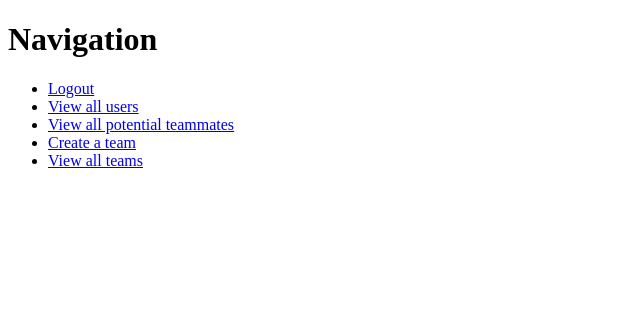
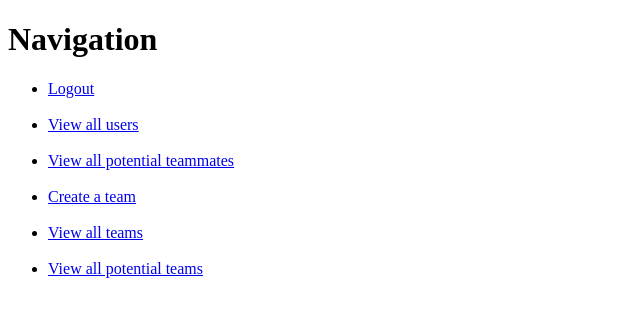
Before and after one commit to naomi397liu/Team-Connect, a Flask app: page /nav in a window 1280 px wide. Shown: the top 317 px of the page, without its empty margins (0-640 px from the left). Run offline with Flask 2, Linux system fonts and the light colour scheme.

Commit message:
Potential Teams to join added

```diff
--- a/server.py
+++ b/server.py
@@ -102,7 +102,7 @@ def show_player(user_id):
 
     return render_template('user_details.html', user_profile = user_profile, shared_teams=shared_teams, players=players)
 
-@app.route('/search')
+@app.route('/search_users')
 def search():
     """ see teammates that share your city and sport """
     #collect current user info
@@ -124,6 +124,16 @@ def display_teams():
     """ displays all teams"""
     teams = crud.get_teams()
     return render_template('teams.html', teams=teams)
+
+@app.route('/search_teams')
+def display_potential_teams():
+    """ Diaplay teams to a usre that matches their city and sport"""
+    flash(f"These are all the potential teams you could join based on your location and activity interest!")
+    profile = crud.get_player_by_id(session['current_user'])
+    #collect matching info
+    potential_teams = crud.get_team_by_sport_city(profile.sport, profile.city)
+
+    return render_template('findteams.html', potential_teams=potential_teams)
 
 @app.route('/createteam')
 def create_team():
--- a/templates/nav.html
+++ b/templates/nav.html
@@ -4,10 +4,11 @@
 
     {% block body %}
         <ul>
-            <li><a href="/">Logout</a></li>
-            <li><a href="/users">View all users</a></li>
-            <li><a href="/search">View all potential teammates</a></li>
-            <li><a href="/createteam">Create a team</a></li>
-            <li><a href="/teams">View all teams</a></li>
+            <li><a href="/">Logout</a></li><br>
+            <li><a href="/users">View all users</a></li><br>
+            <li><a href="/search_users">View all potential teammates</a></li><br>
+            <li><a href="/createteam">Create a team</a></li><br>
+            <li><a href="/teams">View all teams</a></li><br>
+            <li><a href="/search_teams">View all potential teams</a></li><br>
         </ul>
     {% endblock %}
```
